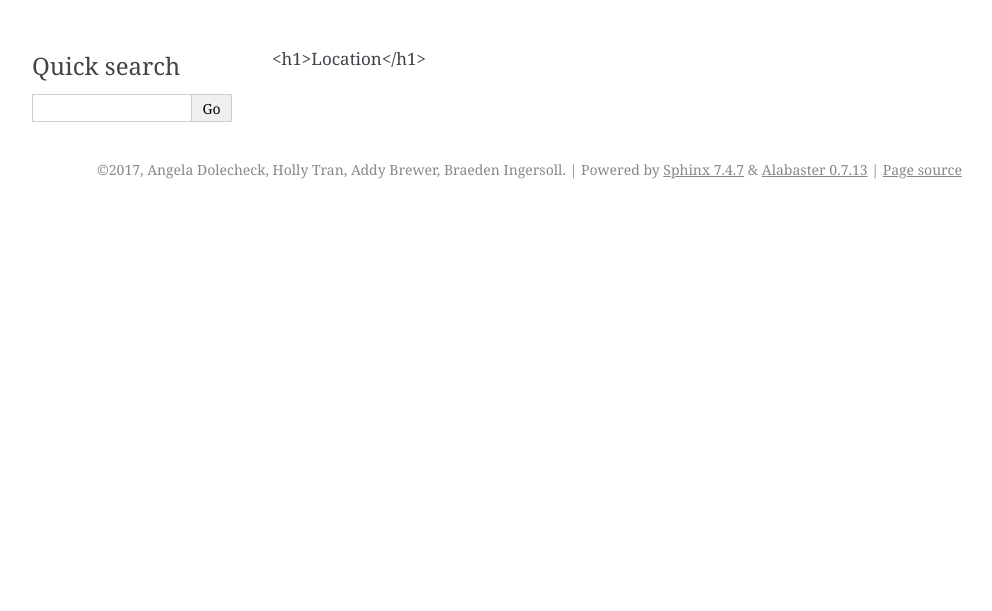
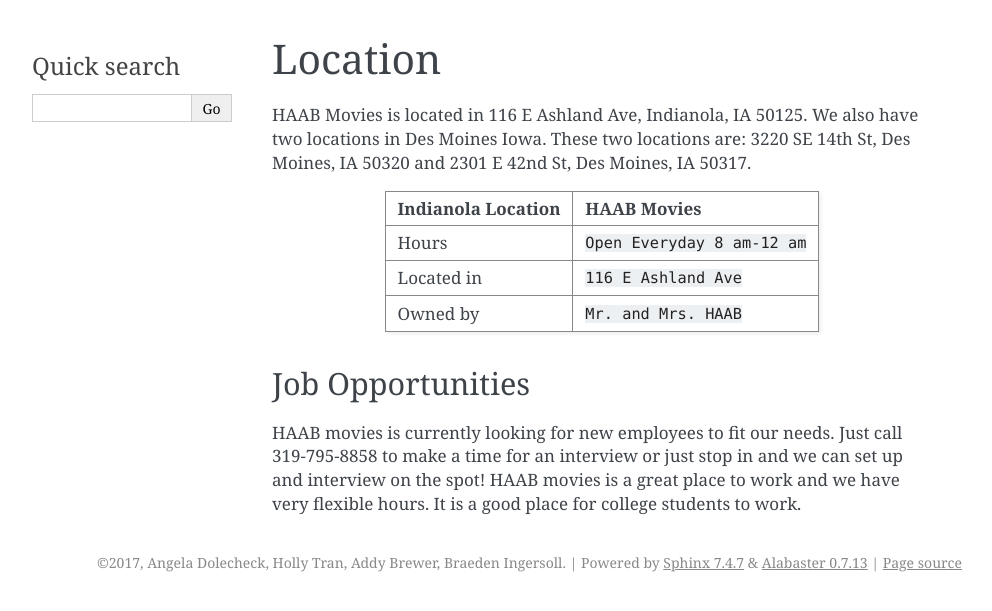
Before and after one commit to braedeningersoll/haab_movies, a Sphinx documentation site: the page built from source/location.rst, in a window 1280 px wide. Shown: the top 611 px of the page, without its empty margins (148-1140 px from the left). Built offline with Sphinx 7.4.7, drawn with Linux system fonts in a browser that asks for light colours.

Commit message:
Addies pages

```diff
--- a/source/location.rst
+++ b/source/location.rst
@@ -1 +1,23 @@
-<h1>Location</h1>
+Location
+===========
+
+HAAB Movies is located in 116 E Ashland Ave, Indianola, IA 50125.
+We also have two locations in Des Moines Iowa. These two locations
+are: 3220 SE 14th St, Des Moines, IA 50320 and  2301 E 42nd St, Des Moines, IA 50317.
+
+===============================  =================================
+Indianola Location                HAAB Movies
+===============================  =================================
+Hours                             ``Open Everyday 8 am-12 am``
+Located in                        ``116 E Ashland Ave``
+Owned by                          ``Mr. and Mrs. HAAB``
+===============================  =================================
+
+Job Opportunities
+~~~~~~~~~~~~~~~~~~
+
+HAAB movies is currently looking for new employees to fit our needs.
+Just call 319-795-8858 to make a time for an interview or just stop in
+and we can set up and interview on the spot! HAAB movies is a great
+place to work and we have very flexible hours. It is a good place
+for college students to work.
```
Also changed, not shown: source/comedy.rst (+15 -0 lines), source/videogames.rst (+17 -1 lines).
